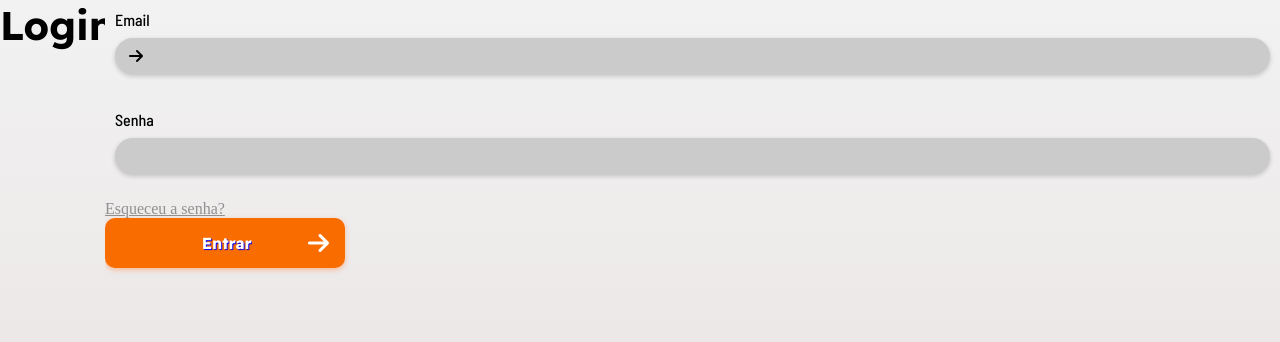
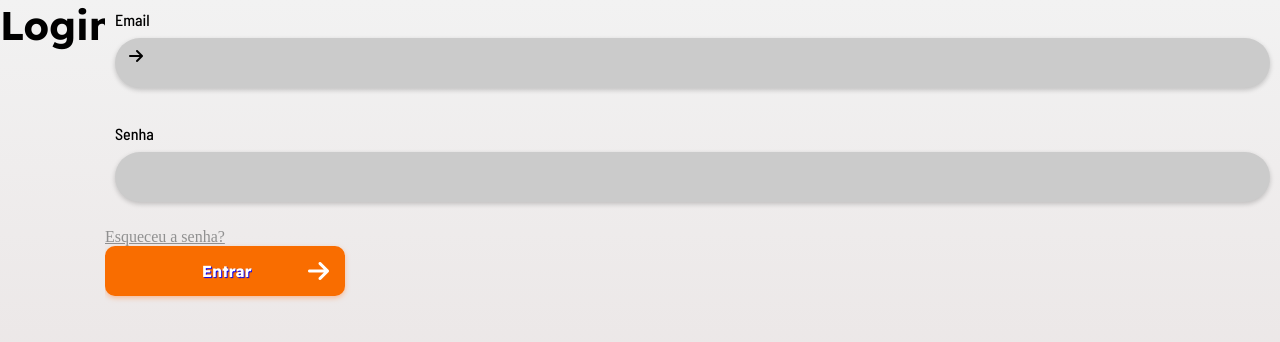
Before and after one commit to codeMaestroLucas/ProjetoIntegrador, a React (Create React App) app: page /login in a window 1280 px wide. Shown: the top 342 px of the page. Built offline with nearby package versions, Linux system fonts and the light colour scheme.

Commit message:
Insominia

```diff
--- a/src/client/styles/esqueceu.css
+++ b/src/client/styles/esqueceu.css
@@ -3,6 +3,7 @@
     justify-content: center;
     align-items: flex-start;
 }
+
 
 .divEsqueceu {
     display: flex;
@@ -24,3 +25,7 @@
 .divEsqueceu .title {
     margin-bottom: 0.5rem;
 }
+
+.inputDiv input {
+    padding: 17px 15px;
+}
```
Also changed, not shown: Insomnia_2024-12-06.json (added, +1 -0 lines).
